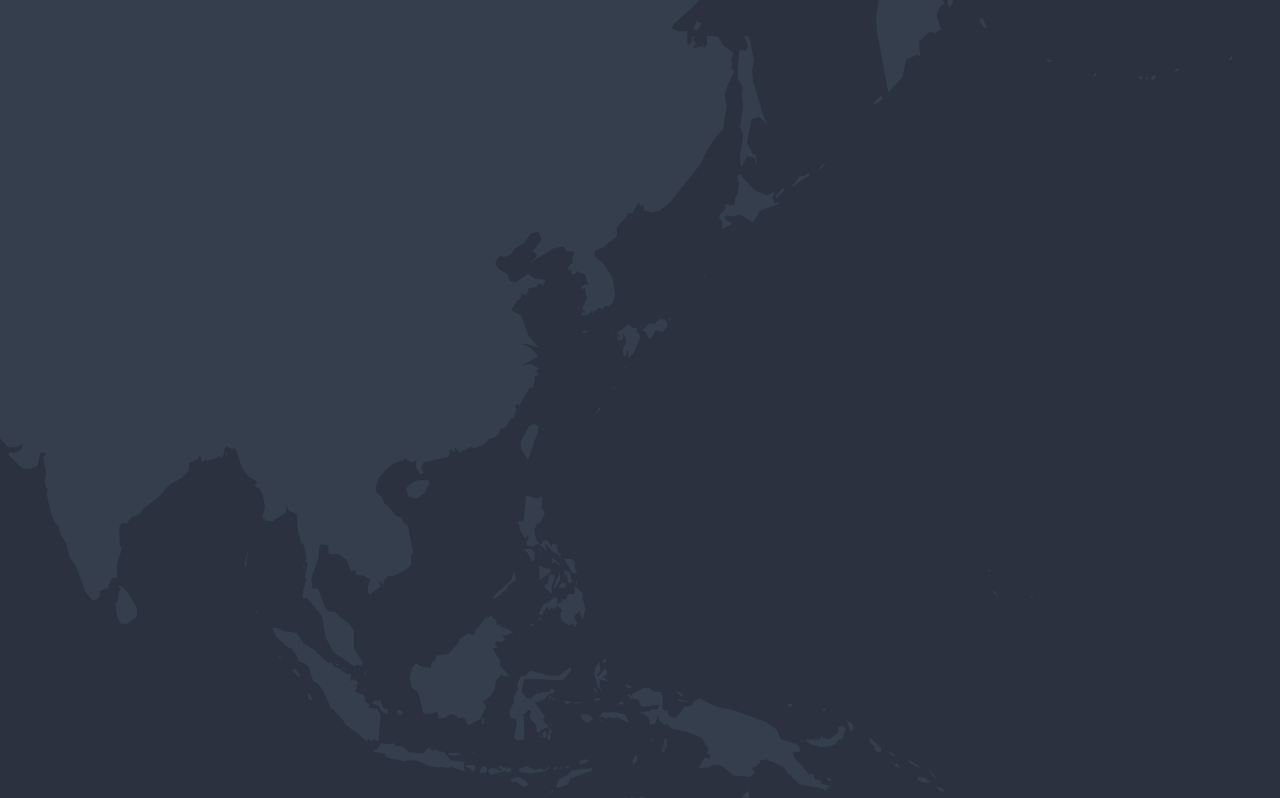
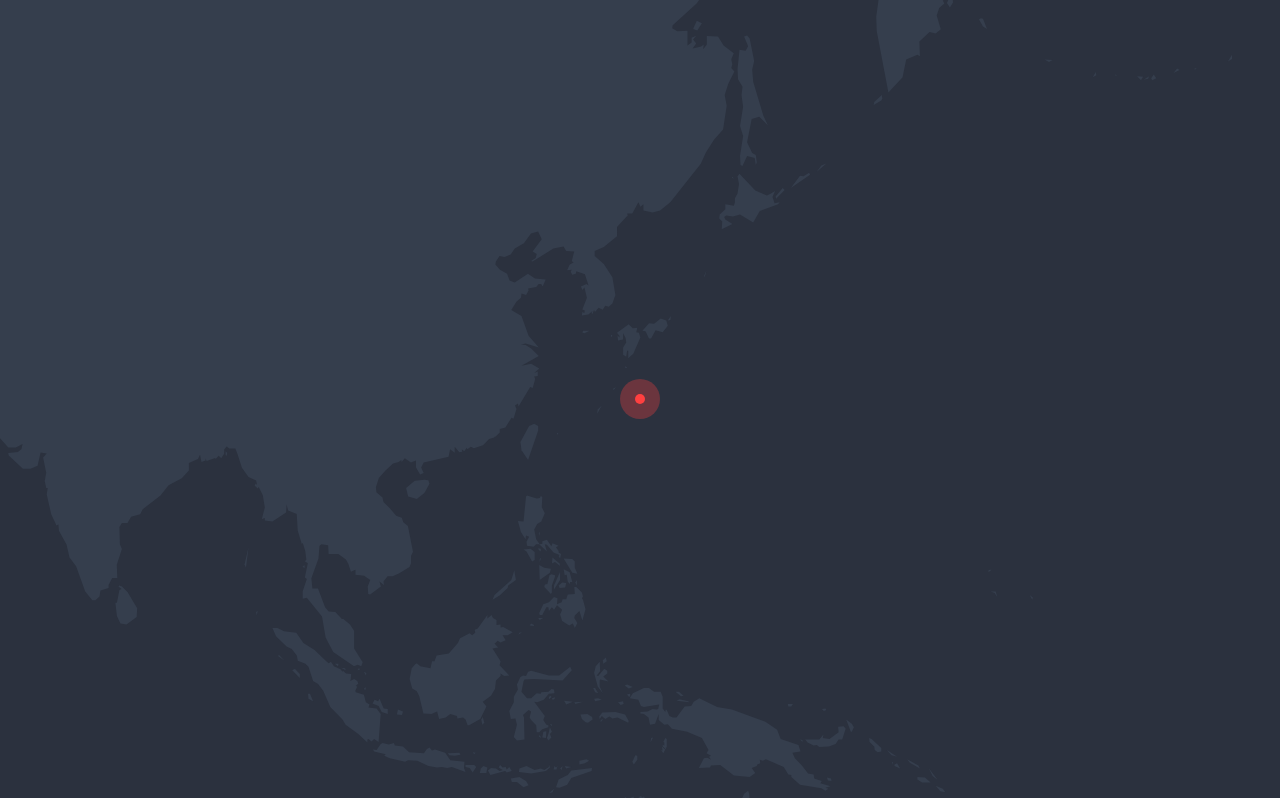
Before and after one commit to daniel-trevino/hitchris, a PHP site: page / in a window 1280 px wide. Shown: the part 801-1599 px from the top of the page. Run offline with PHP 8.4, Linux system fonts and the light colour scheme.

Commit message:
added a locator to pin point the middle

```diff
--- a/index.html
+++ b/index.html
@@ -81,10 +81,13 @@
 
 		<main id="main">
 
-			<canvas id="canvas" style="width: 100%;">
+			<div class="map">
+				<div class="locator active"></div>
+				<canvas id="canvas" style="width: 100%;">
 
 
-			</canvas>
+				</canvas>
+			</div>
 
 		</main>
 
--- a/styles/sass/_template.scss
+++ b/styles/sass/_template.scss
@@ -372,12 +372,19 @@ body {
 	}
 
 	.map {
+		position: relative;
+		width: 100%;
+		height: 100vh;
+		background-color: darken($color-dark-blue, 5%);
+
+		canvas {
+			width: 100%;
+			height: 100%;
 			position: absolute;
 			top: 0;
 			left: 0;
-		width: 100%;
-		height: 100vh;
-		background-color: darken($color-dark-blue, 5%);
+			z-index: 10;
+		}
 
 		.graphics {
 			position: absolute;
@@ -400,6 +407,9 @@ body {
 				}
 			}
 
+
+		}
+
 		.locator {
 			width: 10px;
 			height: 10px;
@@ -408,6 +418,8 @@ body {
 			top: 50%;
 			left: 50%;
 			border-radius: 50%;
+			transform: translate(-50%, -50%);
+			z-index: 20;
 
 			&:after {
 				content: "";
@@ -431,6 +443,8 @@ body {
 					opacity: 0.3;
 				}
 			}
+
+			/*
 
 			&.cuernavaca {
 				left: 688px;
@@ -456,7 +470,7 @@ body {
 				left: 1798px;
 				top: 744px;
 			}
-			}
+			*/
 		}
 	}
 }
```
Also changed, not shown: styles/css/main.css, 1 other file. Lines whose indentation alone changed are shown as unchanged.
